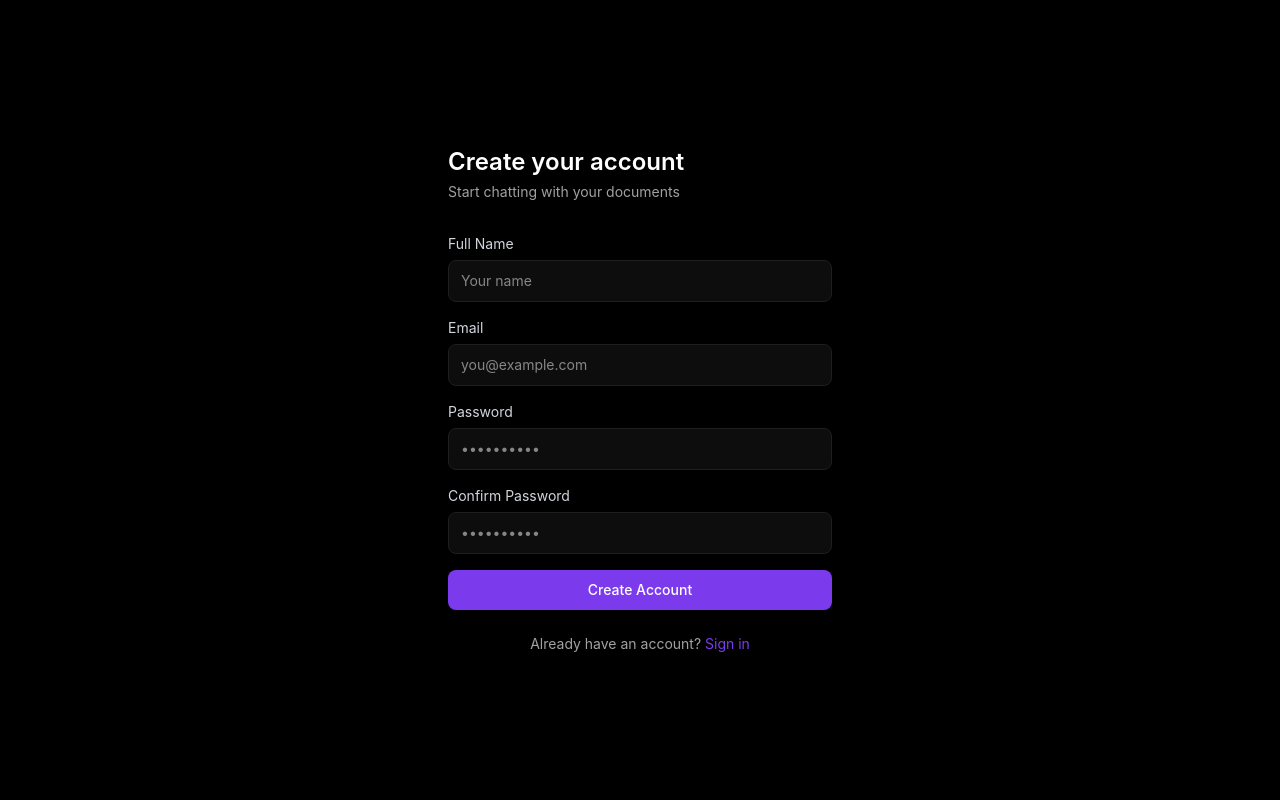
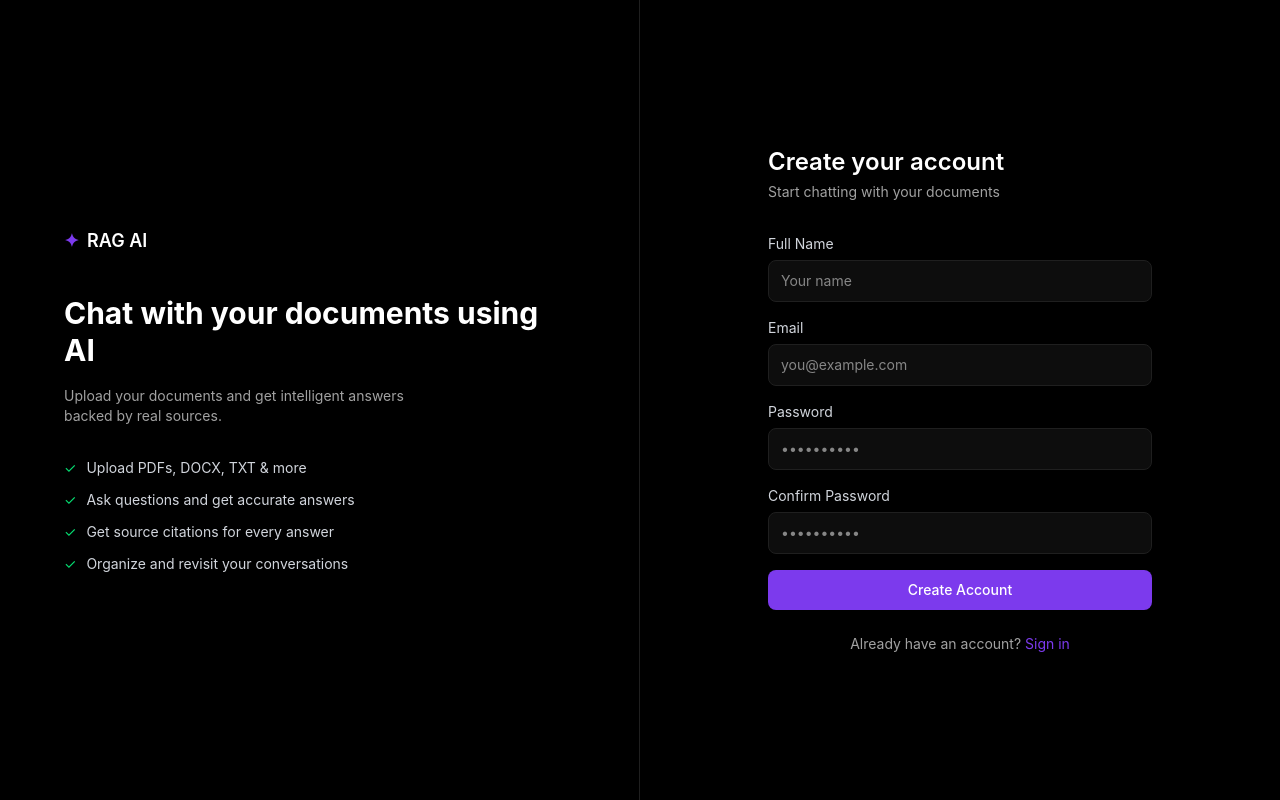
Before and after one commit to himanshugirase12/rag-chatbot, a React (Vite) app in the folder frontend/: page /signup in a window 1280 px wide. Built offline with nearby package versions, Linux system fonts and the light colour scheme.

Commit message:
feat: update page titles and enhance layout for Login and Signup components with improved user experience

```diff
--- a/frontend/index.html
+++ b/frontend/index.html
@@ -4,7 +4,7 @@
     <meta charset="UTF-8" />
     <link rel="icon" type="image/svg+xml" href="/favicon.svg" />
     <meta name="viewport" content="width=device-width, initial-scale=1.0" />
-    <title>frontend</title>
+    <title>RAG AI</title>
     <script src="https://checkout.razorpay.com/v1/checkout.js"></script>
   </head>
   <body>
--- a/frontend/src/pages/Login.jsx
+++ b/frontend/src/pages/Login.jsx
@@ -11,7 +11,7 @@ function Login() {
   const [loading, setLoading] = useState(false);
 
   const { login, user } = useAuth();
-
+  const navigate = useNavigate();
   useEffect(() => {
     if (user) navigate('/');
   }, [user]);
@@ -33,8 +33,36 @@ function Login() {
   };
 
   return (
-    <div className="min-h-screen bg-bg flex items-center justify-center px-4">
-      <div className="w-full max-w-sm">
+    <div className="min-h-screen bg-bg flex">
+      <div className="hidden md:flex w-1/2 flex-col justify-center px-16 border-r border-border">
+        <div className="flex items-center gap-2 text-white font-semibold text-lg mb-10">
+          <span className="text-accent">✦</span> RAG AI
+        </div>
+        <h1 className="text-3xl font-bold text-white leading-tight mb-4">
+          Chat with your documents using AI
+        </h1>
+        <p className="text-muted text-sm mb-8 max-w-sm">
+          Upload your documents and get intelligent answers backed by real sources.
+        </p>
+        <div className="space-y-3">
+          <div className="flex items-center gap-2.5 text-sm text-gray-300">
+            <span className="text-green-400">✓</span> Upload PDFs, DOCX, TXT & more
+          </div>
+          <div className="flex items-center gap-2.5 text-sm text-gray-300">
+            <span className="text-green-400">✓</span> Ask questions and get accurate answers
+          </div>
+          <div className="flex items-center gap-2.5 text-sm text-gray-300">
+            <span className="text-green-400">✓</span> Get source citations for every answer
+          </div>
+          <div className="flex items-center gap-2.5 text-sm text-gray-300">
+            <span className="text-green-400">✓</span> Organize and revisit your conversations
+          </div>
+        </div>
+      </div>
+
+      <div className="w-full md:w-1/2 flex items-center justify-center px-4">
+        <div className="w-full max-w-sm">
+
         <h1 className="text-2xl font-semibold text-white mb-1">Welcome back</h1>
         <p className="text-muted text-sm mb-8">Sign in to continue to RAG AI</p>
 
@@ -81,7 +109,8 @@ function Login() {
         <p className="text-center text-sm text-muted mt-6">
           Don't have an account?{' '}
           <Link to="/signup" className="text-accent hover:underline">Create account</Link>
-        </p>
+          </p>
+        </div>
       </div>
     </div>
   );
--- a/frontend/src/pages/Signup.jsx
+++ b/frontend/src/pages/Signup.jsx
@@ -2,6 +2,7 @@ import { useState } from 'react';
 import { Link, useNavigate } from 'react-router-dom';
 import api from '../utils/api';
 import { useAuth } from '../context/AuthContext';
+import { useEffect } from 'react';
 
 function Signup() {
   const [name, setName] = useState('');
@@ -11,8 +12,12 @@ function Signup() {
   const [error, setError] = useState('');
   const [loading, setLoading] = useState(false);
 
-  const { login } = useAuth();
+  const { login, user } = useAuth();
   const navigate = useNavigate();
+
+  useEffect(() => {
+    if (user) navigate('/');
+  }, [user]);
 
   const handleSubmit = async (e) => {
     e.preventDefault();
@@ -36,8 +41,36 @@ function Signup() {
   };
 
   return (
-    <div className="min-h-screen bg-bg flex items-center justify-center px-4">
-      <div className="w-full max-w-sm">
+    <div className="min-h-screen bg-bg flex">
+      <div className="hidden md:flex w-1/2 flex-col justify-center px-16 border-r border-border">
+        <div className="flex items-center gap-2 text-white font-semibold text-lg mb-10">
+          <span className="text-accent">✦</span> RAG AI
+        </div>
+        <h1 className="text-3xl font-bold text-white leading-tight mb-4">
+          Chat with your documents using AI
+        </h1>
+        <p className="text-muted text-sm mb-8 max-w-sm">
+          Upload your documents and get intelligent answers backed by real sources.
+        </p>
+        <div className="space-y-3">
+          <div className="flex items-center gap-2.5 text-sm text-gray-300">
+            <span className="text-green-400">✓</span> Upload PDFs, DOCX, TXT & more
+          </div>
+          <div className="flex items-center gap-2.5 text-sm text-gray-300">
+            <span className="text-green-400">✓</span> Ask questions and get accurate answers
+          </div>
+          <div className="flex items-center gap-2.5 text-sm text-gray-300">
+            <span className="text-green-400">✓</span> Get source citations for every answer
+          </div>
+          <div className="flex items-center gap-2.5 text-sm text-gray-300">
+            <span className="text-green-400">✓</span> Organize and revisit your conversations
+          </div>
+        </div>
+      </div>
+
+      <div className="w-full md:w-1/2 flex items-center justify-center px-4">
+        <div className="w-full max-w-sm">
+
         <h1 className="text-2xl font-semibold text-white mb-1">Create your account</h1>
         <p className="text-muted text-sm mb-8">Start chatting with your documents</p>
 
@@ -108,10 +141,10 @@ function Signup() {
         <p className="text-center text-sm text-muted mt-6">
           Already have an account?{' '}
           <Link to="/login" className="text-accent hover:underline">Sign in</Link>
-        </p>
-      </div>
+          </p>
+        </div>
     </div>
-  );
+  </div>
+)
 }
-
 export default Signup;
```
